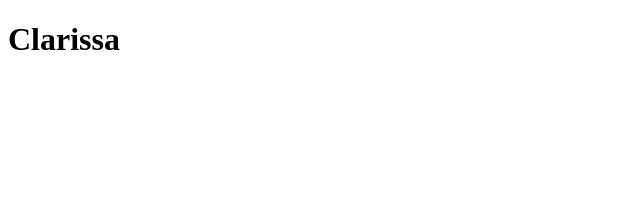
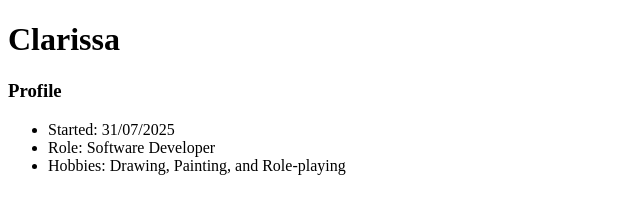
Before and after one commit to Clarissaziaalika25/Clarissaziaalika25.github.io, a plain HTML site: page index.html in a window 1280 px wide. Shown: the whole page, without its empty margins (0-640 px from the left). Drawn offline with Linux system fonts and the light colour scheme.

Commit message:
Updated my profile

```diff
--- a/index.html
+++ b/index.html
@@ -7,5 +7,12 @@
 </head>
 <body>
     <h1>Clarissa</h1>
+
+    <h3>Profile</h3>
+    <ul>
+    <li>Started: 31/07/2025</li>
+    <li>Role: Software Developer</li>
+    <li>Hobbies: Drawing, Painting, and Role-playing</li>
+    </ul>
 </body>
 </html>
```
